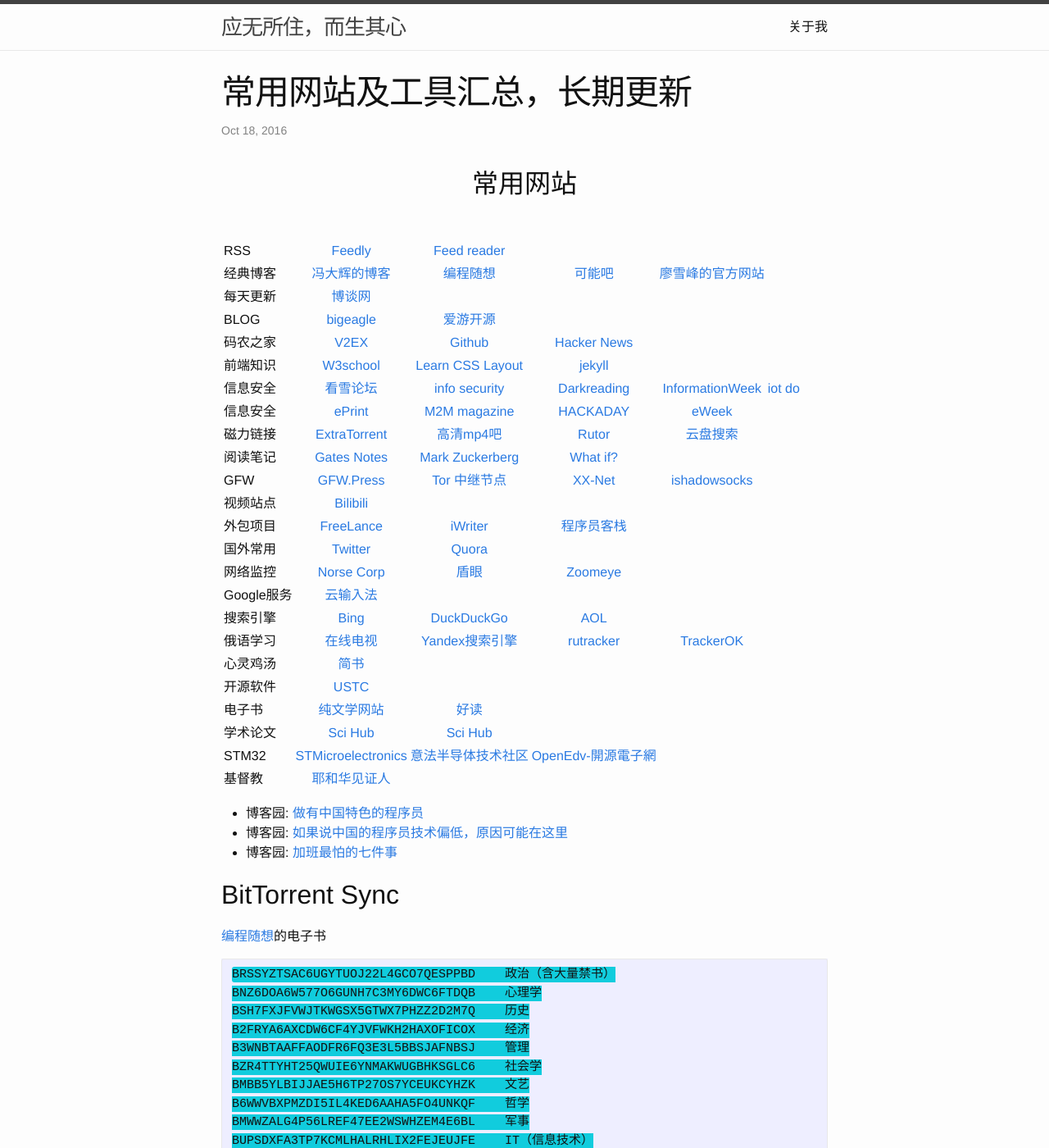
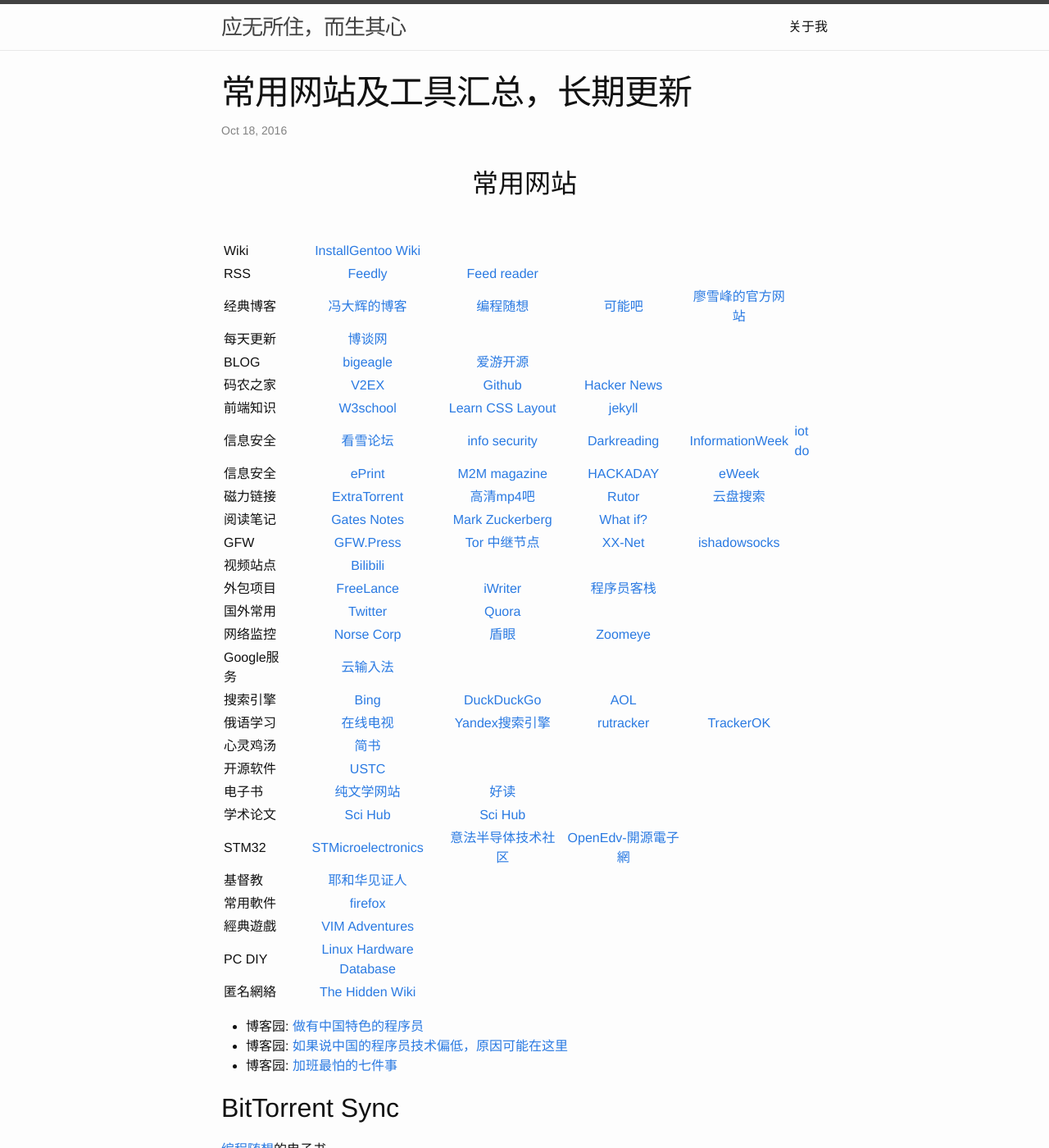
Before and after one commit to explorerlxz/explorerlxz.github.io, a Jekyll site: the page built from _posts/2016-10-18-常用链接.md, in a window 1280 px wide and 1400 px high. Shown: the whole window at 82% size. Built offline with Jekyll 4.4.1, drawn with Linux system fonts in a browser that asks for light colours.

Commit message:
add some links

```diff
--- a/_posts/2016-10-18-常用链接.md
+++ b/_posts/2016-10-18-常用链接.md
@@ -9,6 +9,7 @@
 
 ||||||
 |:-|:-:|:-:|:-:|:-:|:-|
+|Wiki|[InstallGentoo Wiki](https://wiki.installgentoo.com/index.php/Main_Page)|
 |RSS|[Feedly](http://feedly.com)|[Feed reader](http://feedreader.com/)||
 |经典博客|[冯大辉的博客](http://dbanotes.net/)|[编程随想](https://program-think.blogspot.com)|[可能吧](https://kenengba.com/)|[廖雪峰的官方网站](http://www.liaoxuefeng.com/)|
 |每天更新|[博谈网](https://botanwang.com/)|
@@ -33,7 +34,10 @@
 |学术论文|[Sci Hub](http://sci-hub.cc/)|[Sci Hub](http://sci-hub.bz)|
 |STM32|[STMicroelectronics](http://www.st.com/)|[意法半导体技术社区](http://www.stmcu.org/)|[OpenEdv-開源電子網](http://www.openedv.com)|
 |基督教|[耶和华见证人](https://www.jw.org/cmn-hans/)|
-
+|常用軟件|[firefox](https://www.mozilla.org/en-US/firefox/all/)|
+|經典遊戲|[VIM Adventures](http://vim-adventures.com/)|
+|PC DIY|[Linux Hardware Database](https://www.linux-hardware.org/)|
+|匿名網絡|[The Hidden Wiki](http://www.zqktlwi4fecvo6ri.onion/wiki/index.php/Main_Page)|
 
 
 
```
